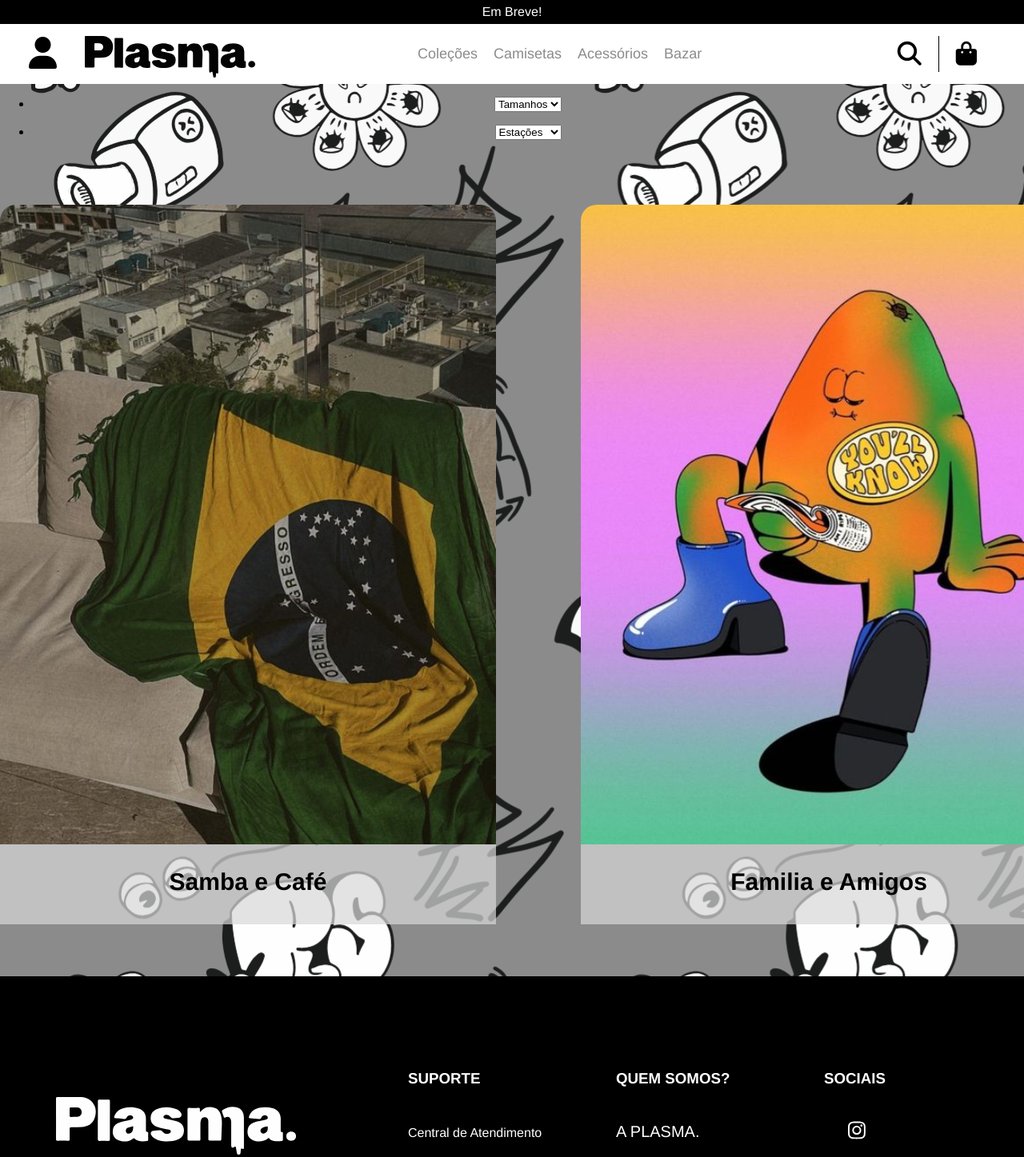
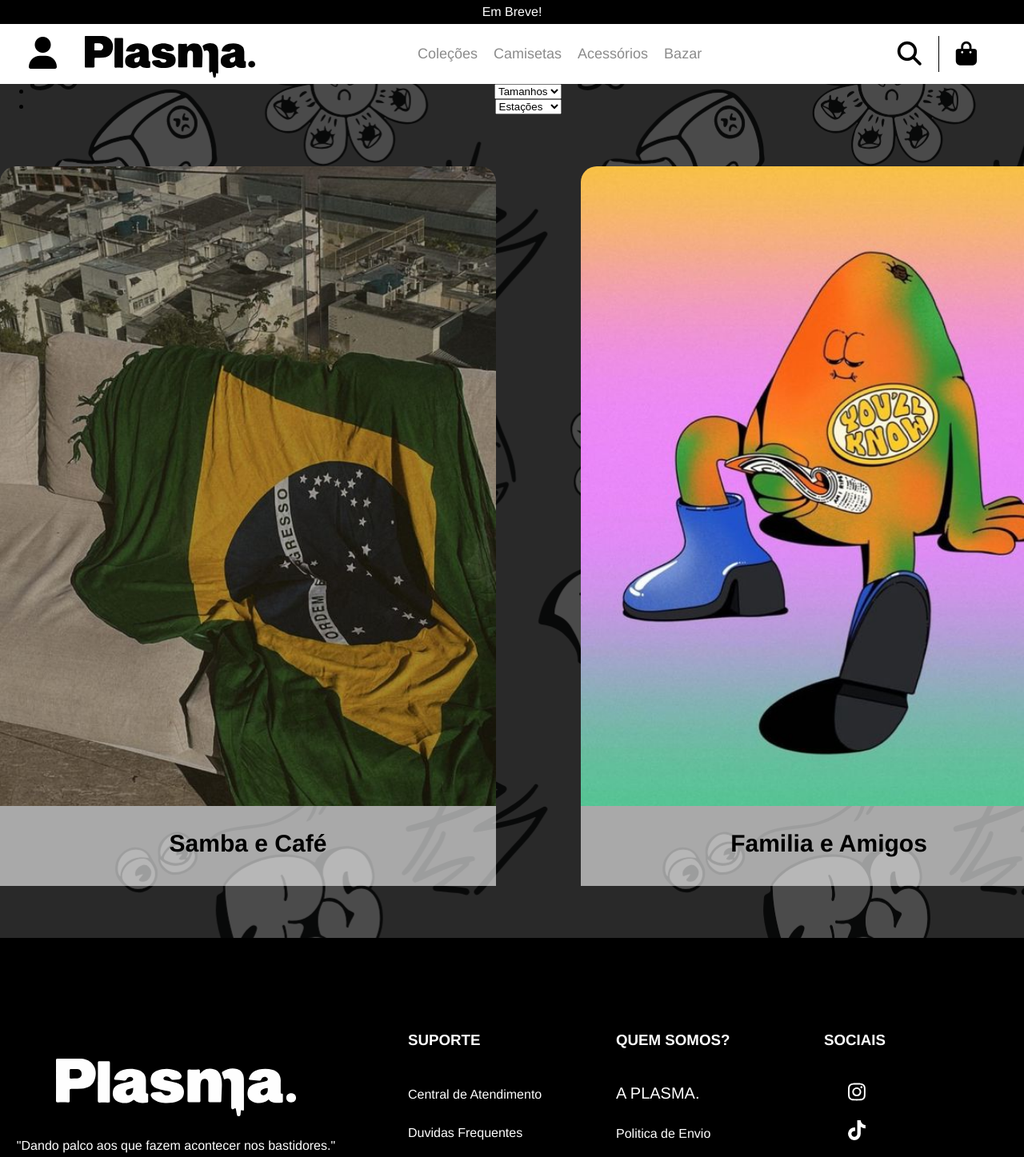
Before and after one commit to SavioMessias/Plasma, a Vue app: page /#/collections in a window 1280 px wide. Shown: the top 1447 px of the page at 80% size. Built offline with nearby package versions, Linux system fonts and the light colour scheme.

Commit message:
criação de background especifico da pagina coleções.

```diff
--- a/src/components/CollectionsComponents/HighlightEl.vue
+++ b/src/components/CollectionsComponents/HighlightEl.vue
@@ -42,7 +42,7 @@ export default {
 }
 
 .highlightContainer span {
-    background: rgba(217, 217, 217, 0.7);
+    background: rgba(255, 255, 255, 0.6);
     height: 100px;
     width: 620px;
     text-align: center;
--- a/src/components/CollectionsComponents/PageMenu.vue
+++ b/src/components/CollectionsComponents/PageMenu.vue
@@ -35,6 +35,9 @@ export default {
 </script>
 
 <style scoped>
+ul {
+  margin: 0;
+}
   p {
     font-size: 16px;
   }
--- a/src/components/HomeComponents/Slide.vue
+++ b/src/components/HomeComponents/Slide.vue
@@ -59,6 +59,7 @@ section {
     justify-content: center;
     align-items: center;
     height: 710px;
+    margin: 10px 0 0 0;
 }
 .arrows {
     display: flex;
--- a/src/components/NavBar.vue
+++ b/src/components/NavBar.vue
@@ -28,6 +28,6 @@ export default {
   justify-content: space-between;
   background-color: #fff;
   width: 100%;
-  margin: 0 0 10px 0;
+  margin: 0;
 }
 </style>
--- a/src/views/Collections.vue
+++ b/src/views/Collections.vue
@@ -1,6 +1,8 @@
 <template>
-  <PageMenu />
-  <HighlightEl />
+  <div class="background">
+    <PageMenu />
+    <HighlightEl />
+  </div>
 </template>
 
 <script>
@@ -16,4 +18,10 @@ export default {
 </script>
 
 <style scoped>
+.background {
+  background-color: rgba(0, 0, 0, 0.7);
+  width: 100%;
+  height: 110%;
+
+}
 </style>
```
